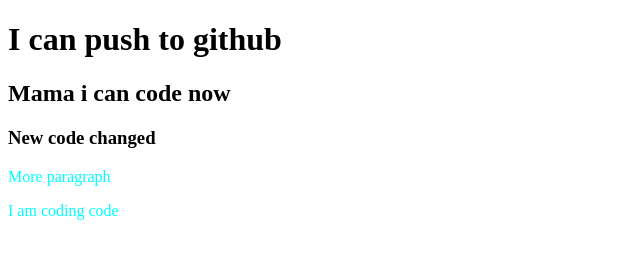
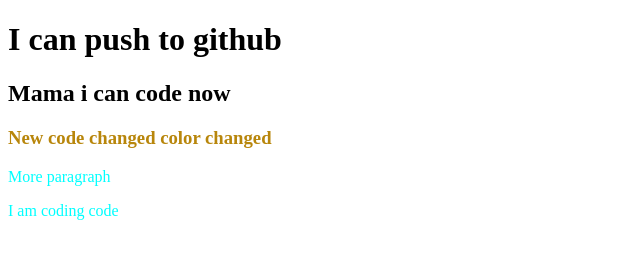
Before and after one commit to MehediHasan16/my-second-repo, a plain HTML site: page index.html in a window 1280 px wide. Shown: the whole page, without its empty margins (0-640 px from the left). Drawn offline with Linux system fonts and the light colour scheme.

Commit message:
add color drown

```diff
--- a/index.html
+++ b/index.html
@@ -10,7 +10,7 @@
 <body>
     <h1>I can push to github</h1>
     <h2>Mama i can code now</h2>
-    <h3>New code changed</h3>
+    <h3>New code changed color changed</h3>
     <p>More paragraph</p>
     <p>I am coding code</p>
 </body>
--- a/style.css
+++ b/style.css
@@ -1,3 +1,6 @@
 p{
     color:aqua;
 }
+h3{
+    color: darkgoldenrod;
+}
```
